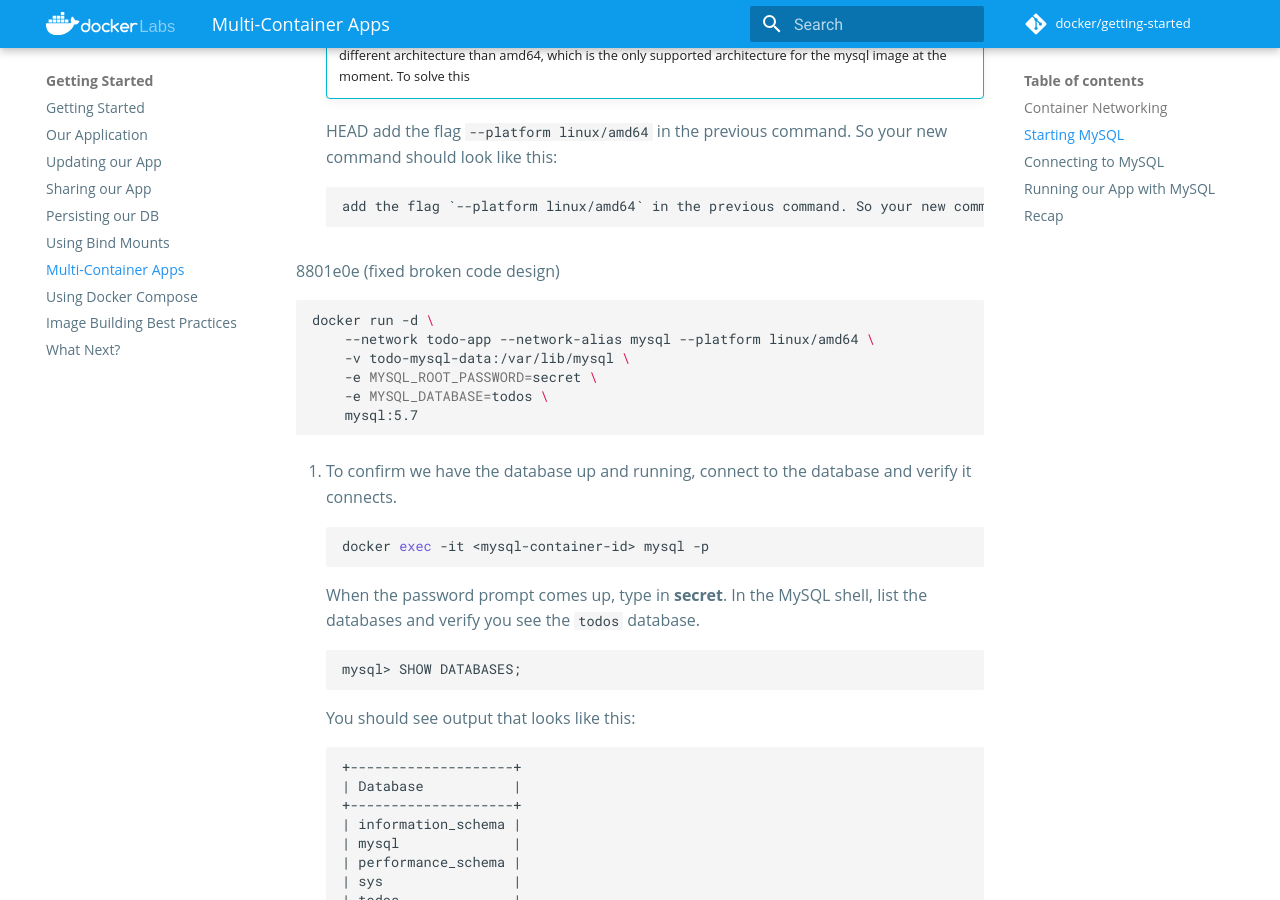
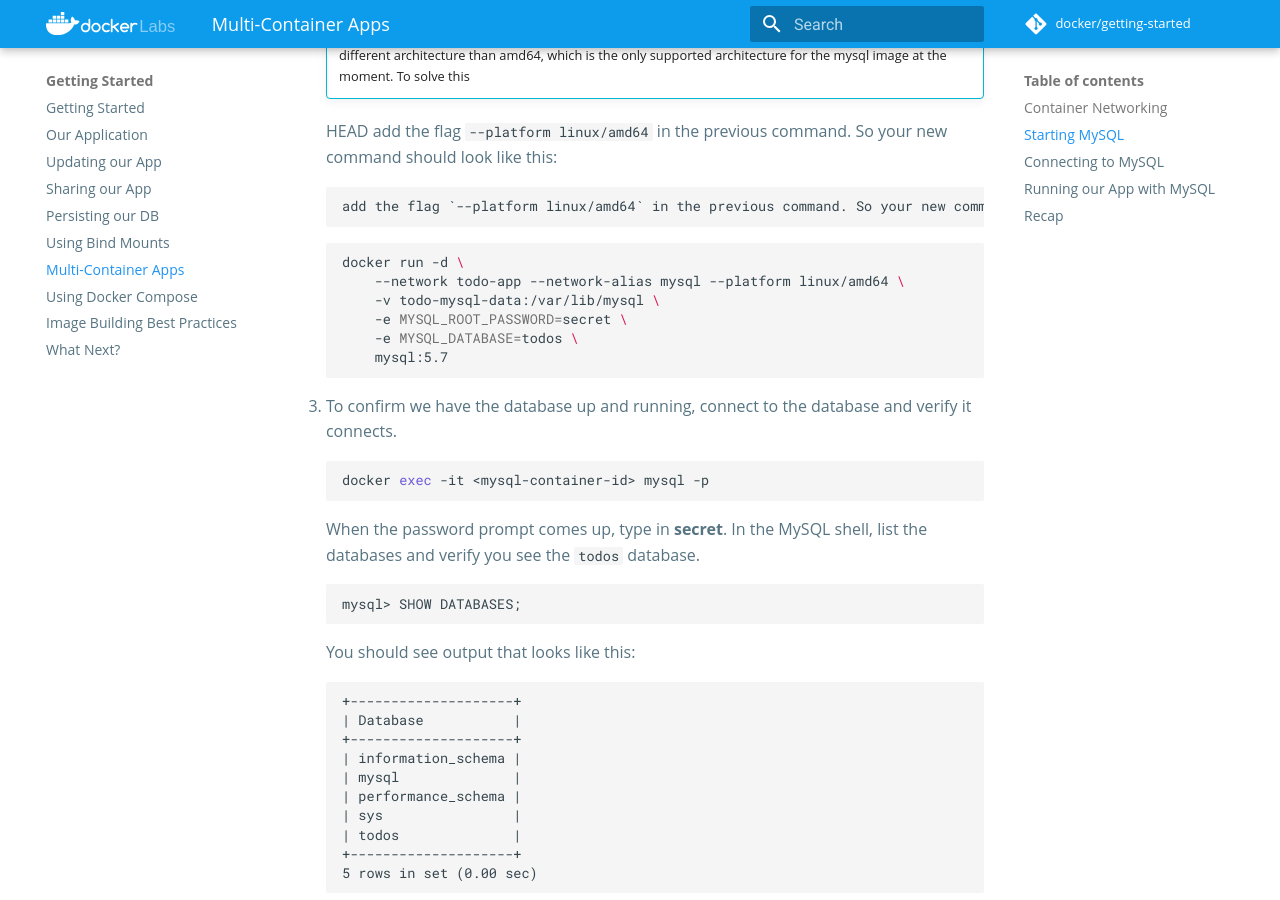
Before and after one commit to Benfam/docker-tools-for-metagenomics, an MkDocs documentation site: the page built from docs/tutorial/multi-container-apps/index.md, in a window 1280 px wide and 900 px high, scrolled down 1986 px. Built offline with MkDocs 1.6.1 and Material for MkDocs 9.7.7, drawn with Linux system fonts in a browser that asks for light colours; comment, search, counter and statistics services are not loaded.

Commit message:
Update index.md
Bash code preview is breaking on line 75. Updated line 75 to it.

````diff
--- a/docs/tutorial/multi-container-apps/index.md
+++ b/docs/tutorial/multi-container-apps/index.md
@@ -76,7 +76,6 @@ HEAD
 
         add the flag `--platform linux/amd64` in the previous command. So your new command should look like this:
 
-8801e0e (fixed broken code design)
     ```bash
     docker run -d \
         --network todo-app --network-alias mysql --platform linux/amd64 \
````
